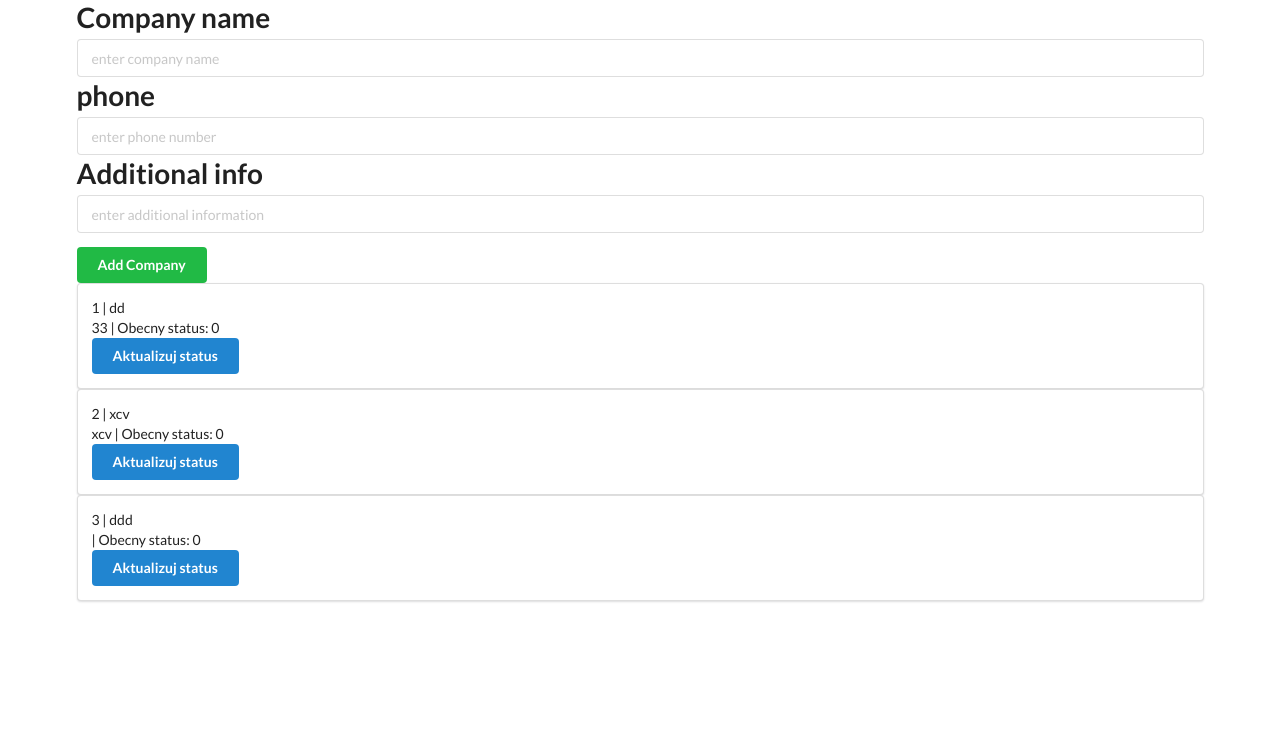
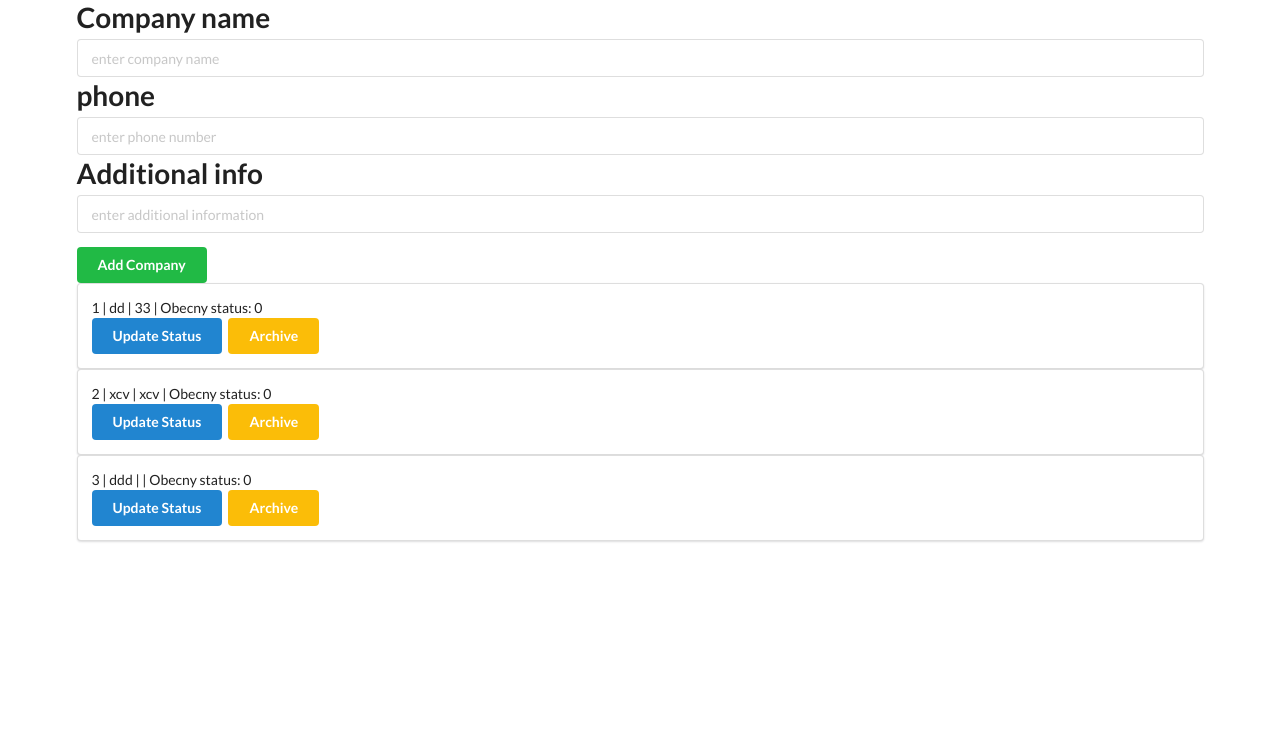
Before and after one commit to matiz69/CMS_PY, a Flask app: page / in a window 1280 px wide. Shown: the part 97-846 px from the top of the page. Run offline with Flask 3, Linux system fonts and the light colour scheme.

Commit message:
implemented notification for invalid data case.

```diff
--- a/app.py
+++ b/app.py
@@ -2,6 +2,7 @@ import time
 
 from flask import Flask, request, url_for, redirect, render_template
 from flask_sqlalchemy import SQLAlchemy
+from datetime import datetime
 
 app = Flask(__name__)
 
@@ -16,7 +17,7 @@ class Company(db.Model):
     id = db.Column(db.Integer, primary_key=True)
     name = db.Column(db.String(40), nullable=False)
     phone_num = db.Column(db.String(20), nullable=False, unique=True)
-    status = db.Column(db.Integer, nullable=False)
+    status = db.Column(db.Integer, nullable=False, default=0)
     addit_info = db.Column(db.String, nullable=True)
 
 
@@ -33,6 +34,16 @@ class Meeting(db.Model):
         self.date = date
         self.time = time
 
+#Archive of closed companies- that reached status nr 5.
+class Archived_Company(db.Model):
+    __tablename__ = 'archived_company'
+
+    id = db.Column(db.Integer, primary_key=True)
+    name = db.Column(db.String(40), nullable=False)
+    phone_num = db.Column(db.String(20), nullable=False, unique=True)
+    status = db.Column(db.Integer, nullable=False)
+    addit_info = db.Column(db.String, nullable=True)
+    close_date = db.Column(db.DateTime, nullable=False, default=datetime.utcnow)
 
 @app.route('/')
 def home():
@@ -44,22 +55,27 @@ def home():
         show_status_message = False
     else:
         show_status_message = request.args.get('show_status_message', '').lower() in ['true', '1', 't', 'y', 'yes']
-
+        invalid_data = request.args.get('invalid_data', '').lower() in ['true', '1', 't', 'y', 'yes']
     return render_template('base.html',
                            company_list=company_list,
                            meeting_list=meeting_list,
-                           show_status_message=show_status_message)
+                           show_status_message=show_status_message,
+                           invalid_data=invalid_data)
 
 
 @app.route('/add_company', methods=["POST"])
 def add_company():
+    invalid_data = False
     company_name = request.form.get("company_name")
     company_phone = request.form.get("company_phone")
     company_addinfo = request.form.get("company_addinfo")
-    new_company = Company(name=company_name, phone_num=company_phone, status=0, addit_info=company_addinfo)
-    db.session.add(new_company)
-    db.session.commit()
-    return redirect(url_for("home"))
+    if company_name != "" and company_phone != "":
+        new_company = Company(name=company_name, phone_num=company_phone, status=0, addit_info=company_addinfo)
+        db.session.add(new_company)
+        db.session.commit()
+    else:
+        invalid_data = True
+    return redirect(url_for("home", invalid_data=invalid_data))
 
 @app.route("/update_status/<int:company_id>")
 def update_status(company_id):
@@ -72,6 +88,19 @@ def update_status(company_id):
     db.session.commit()
     return redirect(url_for("home", show_status_message=show_status_message))
 
+@app.route("/archive this company/<int:company_id>")
+def archive_company(company_id):
+    to_archive = Company.query.filter_by(id=company_id).first()
+    new_archived_comp = Archived_Company(name=to_archive.name,
+                                        phone_num=to_archive.phone_num,
+                                        status=to_archive.status,
+                                        addit_info=to_archive.addit_info,
+                                        close_date=datetime.utcnow())
+    db.session.delete(to_archive)
+    db.session.add(new_archived_comp)
+    db.session.commit()
+    return redirect(url_for("home"))
+
 
 if __name__ == '__main__':
     with app.app_context():
--- a/templates/base.html
+++ b/templates/base.html
@@ -31,8 +31,9 @@
 
          {% for comp in company_list %}
         <div>
-            <p class="ui segment">{{ comp.id }} | {{ comp.name }}<br>{{ comp.addit_info }} | Obecny status: {{ comp.status }}
-            <br><a class="ui blue button" href="/update_status/{{ comp.id }}">Aktualizuj status</a></p>
+            <p class="ui segment">{{ comp.id }} | {{ comp.name }} | {{ comp.addit_info }} | Obecny status: {{ comp.status }}
+            <br><a class="ui blue button" href="/update_status/{{ comp.id }}">Update Status</a>
+            <a class="ui yellow button" href="/archive this company/{{ comp.id }}">Archive</a></p>
 
         </div>
         {% endfor %}
--- a/templates/notifications.html
+++ b/templates/notifications.html
@@ -1,8 +1,9 @@
 <!--notifications-->
 
+<!--Status has reached it's limit and user is still trying to update it -->
 {% if show_status_message %}
     <div class="ui red message limit_status_message" id="global_status_message">
-        <p>Status końcowy został osiągnięty - nie może być większy niż 5.</p>
+        <p>finish status has been reached for some company - if work is done, archive it!!.</p>
     </div>
     <script>
         document.getElementById('global_status_message').style.display = 'block';
@@ -11,3 +12,15 @@
             }, 5000);
     </script>
 {% endif %}
+
+{% if invalid_data %}
+    <div class="ui red message limit_status_message" id="invalid_data_entered">
+        <p>invalid data has been entered, check if .</p>
+    </div>
+    <script>
+        document.getElementById('invalid_data_entered').style.display = 'block';
+            setTimeout(function() {
+                document.getElementById('invalid_data_entered').style.display = 'none';
+            }, 5000);
+    </script>
+{% endif %}
```
Also changed, not shown: instance/db.sqlite.
